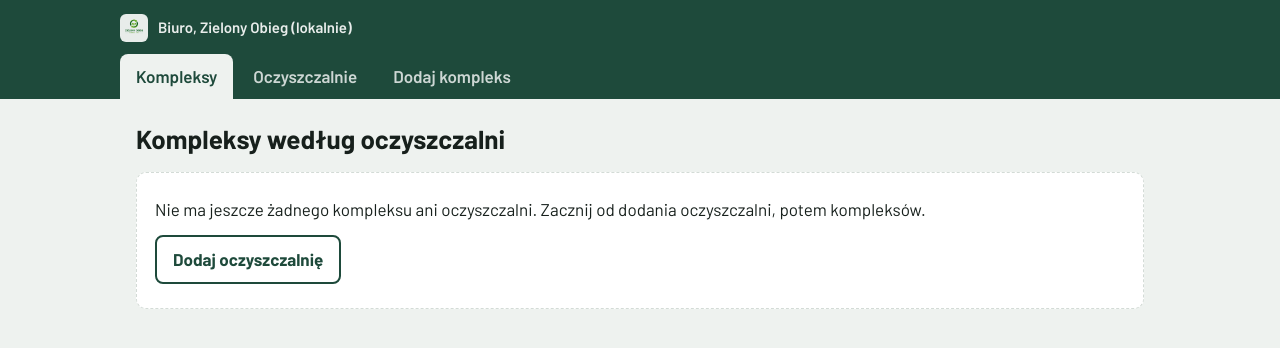
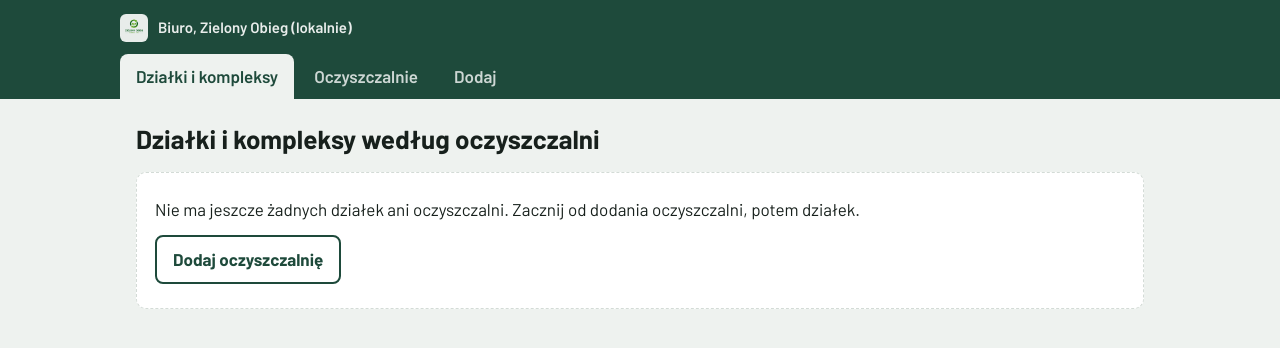
Before and after one commit to lukaskita-ctrl/bdo-monitor, a Flask app: page / in a window 1280 px wide. Shown: the top 348 px of the page. Run offline with Flask 3, Linux system fonts and the light colour scheme; data that the repository does not hold is empty.

Commit message:
Biuro: nazewnictwo działka / kompleks zgodne z praktyką
Pozycja = jedna próbka gleby. Jeden numer działki to 'działka', kilka
sąsiadujących małych działek badanych jedną próbką to 'kompleks'.

Co-Authored-By: Claude Opus 5.5 <noreply@anthropic.com>
Claude-Session: https://claude.ai/code/session_01NYjXbuRokgegXDD6FYuj97

```diff
--- a/biuro/app.py
+++ b/biuro/app.py
@@ -199,7 +199,7 @@ def nowy_kompleks():
         try:
             nazwa = (request.form.get("nazwa") or "").strip()
             if not nazwa:
-                raise ValueError("Podaj nazwę kompleksu.")
+                raise ValueError("Podaj nazwę roboczą.")
             dzialki = [d for d in re.split(r"[,;\s]+", request.form.get("dzialki", "")) if d]
             if not dzialki:
                 raise ValueError("Podaj co najmniej jeden numer działki.")
@@ -210,7 +210,7 @@ def nowy_kompleks():
                 wlasciciel=request.form.get("wlasciciel"), uwagi=request.form.get("uwagi") or None,
                 oczyszczalnie_ids=request.form.getlist("oczyszczalnie"))
             db().commit()
-            flash(f"Dodano kompleks „{nazwa}”.", "ok")
+            flash(f"Dodano „{nazwa}”.", "ok")
             return redirect(url_for("kompleks", kid=kid))
         except ValueError as e:
             flash(str(e), "error")
@@ -228,7 +228,7 @@ def dodaj_dostawe(kid):
         db().commit()
         stan = baza.stan_kompleksu(db(), kid)
         if stan["przekroczony"]:
-            flash("Dostawa zapisana, ale LIMIT KOMPLEKSU JEST PRZEKROCZONY. Sprawdź wpisy.", "error")
+            flash("Dostawa zapisana, ale LIMIT JEST PRZEKROCZONY. Sprawdź wpisy.", "error")
         else:
             flash(f"Dostawa zapisana. Zostało {pl(stan['pozostalo_sm_ha'])} Mg s.m./ha.", "ok")
     except ValueError as e:
--- a/biuro/templates/base_biuro.html
+++ b/biuro/templates/base_biuro.html
@@ -48,9 +48,9 @@
                 <span>Biuro, Zielony Obieg (lokalnie)</span>
             </div>
             <nav class="zakladki" aria-label="Sekcje">
-                <a href="{{ url_for('kompleksy') }}" {% if request.endpoint in ('kompleksy', 'kompleks') %}aria-current="page"{% endif %}>Kompleksy</a>
+                <a href="{{ url_for('kompleksy') }}" {% if request.endpoint in ('kompleksy', 'kompleks') %}aria-current="page"{% endif %}>Działki i kompleksy</a>
                 <a href="{{ url_for('oczyszczalnie') }}" {% if request.endpoint == 'oczyszczalnie' %}aria-current="page"{% endif %}>Oczyszczalnie</a>
-                <a href="{{ url_for('nowy_kompleks') }}" {% if request.endpoint == 'nowy_kompleks' %}aria-current="page"{% endif %}>Dodaj kompleks</a>
+                <a href="{{ url_for('nowy_kompleks') }}" {% if request.endpoint == 'nowy_kompleks' %}aria-current="page"{% endif %}>Dodaj</a>
             </nav>
         </div>
     </header>
--- a/biuro/templates/kompleks.html
+++ b/biuro/templates/kompleks.html
@@ -3,7 +3,7 @@
 {% block tytul %}{{ k.nazwa }}{% endblock %}
 {% block tresc %}
 <h1>{{ k.nazwa }}</h1>
-<p class="okres">{{ k.obreb or '' }}{% if k.gmina %}, gm. {{ k.gmina }}{% endif %} – działki {{ s.dzialki|join(', ') }}, {{ k.kategoria_gruntu or 'kategoria gruntu nieznana' }}</p>
+<p class="okres">{% if s.dzialki|length > 1 %}Kompleks {{ s.dzialki|length }} sąsiadujących działek ({{ s.dzialki|join(', ') }}) – jedna próbka gleby{% else %}Działka {{ s.dzialki|join(', ') }}{% endif %}, {{ k.obreb or '' }}{% if k.gmina %}, gm. {{ k.gmina }}{% endif %}, {{ k.kategoria_gruntu or 'kategoria gruntu nieznana' }}</p>
 
 {% if s.przekroczony %}<div class="komunikat komunikat-error">Limit {{ limit|pl }} Mg s.m./ha w ostatnich 3 latach jest przekroczony.</div>{% endif %}
 {% for u in s.uwagi_gleby %}<div class="komunikat komunikat-error" style="border-color:#c98a00;background:#fff6e0;color:#5c4100">{{ u }}</div>{% endfor %}
@@ -11,7 +11,7 @@
 <form method="post" action="{{ url_for('zmien_przypisania', kid=k.id) }}" class="formularz" style="margin-bottom:12px">
     <input type="hidden" name="csrf_token" value="{{ csrf_token() }}">
     <fieldset class="szeroko" style="border:0;padding:0;margin:0">
-        <legend style="font-weight:600;font-size:14px;margin-bottom:6px">Oczyszczalnie przypisane do kompleksu</legend>
+        <legend style="font-weight:600;font-size:14px;margin-bottom:6px">Oczyszczalnie, z których osad trafia tutaj</legend>
         {% if wszystkie %}<div class="wybor">{% for o in wszystkie %}<label><input type="checkbox" name="oczyszczalnie" value="{{ o.id }}" {% if o.id in przypisane_ids %}checked{% endif %}> {{ o.nazwa }}</label>{% endfor %}</div>
         {% else %}<p class="okres" style="margin:0">Brak oczyszczalni – dodaj je w zakładce „Oczyszczalnie”.</p>{% endif %}
     </fieldset>
@@ -19,7 +19,7 @@
 </form>
 
 <div class="siatka">
-    <div class="kafel"><div class="wartosc liczby">{{ k.powierzchnia_ha|pl }} ha</div><div class="opis">powierzchnia kompleksu</div></div>
+    <div class="kafel"><div class="wartosc liczby">{{ k.powierzchnia_ha|pl }} ha</div><div class="opis">powierzchnia (jedna próbka gleby)</div></div>
     <div class="kafel"><div class="wartosc liczby">{{ s.dawka_sm_ha|pl }}</div><div class="opis">Mg s.m./ha od {{ s.okres_od|data_pl }} (limit {{ limit|pl }})</div></div>
     <div class="kafel"><div class="wartosc liczby">{{ s.pozostalo_sm_mg|pl }}</div><div class="opis">Mg s.m. można jeszcze dać ({{ s.pozostalo_sm_ha|pl }} Mg s.m./ha)</div></div>
     <div class="kafel"><div class="wartosc liczby">{{ s.suma_mokra_mg|pl }}</div><div class="opis">Mg osadu w {{ s.dostaw_w_okresie }} dostawach (3 lata)</div></div>
--- a/biuro/templates/kompleksy.html
+++ b/biuro/templates/kompleksy.html
@@ -1,9 +1,9 @@
 {% extends "base_biuro.html" %}
-{% block tytul %}Kompleksy{% endblock %}
+{% block tytul %}Działki i kompleksy{% endblock %}
 {% block tresc %}
-<h1>Kompleksy według oczyszczalni</h1>
+<h1>Działki i kompleksy według oczyszczalni</h1>
 {% if grupy %}
-<p class="okres">Limit {{ limit|pl }} Mg s.m./ha w ostatnich 3 latach, liczony dla całego kompleksu. Kompleks wspólny dla kilku oczyszczalni ma jeden limit – widać go w każdej z nich.</p>
+<p class="okres">Każda pozycja to jedna próbka gleby i jeden limit {{ limit|pl }} Mg s.m./ha w ostatnich 3 latach: pojedyncza działka albo kompleks sąsiadujących działek badanych jedną próbką. Pozycja wspólna dla kilku oczyszczalni ma jeden limit – widać ją w każdej z nich.</p>
 <form method="get" class="formularz" style="margin-bottom:6px">
     <label>Przelicz wolne miejsce na tony osadu przy suchej masie [%] <input name="sm" inputmode="decimal" value="{{ sm|pl if sm else '' }}" placeholder="np. 19"></label>
     <button class="przycisk" type="submit">Przelicz</button>
@@ -12,19 +12,19 @@
 <section class="grupa">
     <div class="grupa-naglowek">
         <h2>{% if g.oczyszczalnia %}{{ g.oczyszczalnia.nazwa }}{% else %}Bez przypisanej oczyszczalni{% endif %}</h2>
-        <span class="okres" style="margin:0">{{ g.kompleksy|length }} {{ 'kompleks' if g.kompleksy|length == 1 else 'kompleksy' if g.kompleksy|length in (2,3,4) else 'kompleksów' }}, {{ g.ha|pl }} ha, wolne {{ g.wolne_sm_mg|pl }} Mg s.m.{% if sm %} ≈ {{ ile(g.wolne_sm_mg, sm)|pl(0) }} Mg osadu przy {{ sm|pl }}%{% endif %}</span>
+        <span class="okres" style="margin:0">{{ g.kompleksy|length }} {{ 'pozycja' if g.kompleksy|length == 1 else 'pozycje' if g.kompleksy|length in (2,3,4) else 'pozycji' }}, {{ g.ha|pl }} ha, wolne {{ g.wolne_sm_mg|pl }} Mg s.m.{% if sm %} ≈ {{ ile(g.wolne_sm_mg, sm)|pl(0) }} Mg osadu przy {{ sm|pl }}%{% endif %}</span>
     </div>
     {% if g.kompleksy %}
     <div class="tabela-ramka"><table>
         <thead><tr>
-            <th>Kompleks</th><th>Działki</th><th class="num">ha</th><th>Badanie gleby</th>
+            <th>Działka / kompleks</th><th>Numery działek</th><th class="num">ha</th><th>Badanie gleby</th>
             <th class="num">Wykorzystano</th><th>Limit</th><th class="num">Zostało</th>
         </tr></thead>
         <tbody>
         {% for s in g.kompleksy %}
             {% set k = s.kompleks %}
             <tr>
-                <td><a href="{{ url_for('kompleks', kid=k.id) }}">{{ k.nazwa }}</a>{% if k.gmina %}<br><span class="okres" style="margin:0">gm. {{ k.gmina }}</span>{% endif %}
+                <td><a href="{{ url_for('kompleks', kid=k.id) }}">{{ k.nazwa }}</a><br><span class="okres" style="margin:0">{% if s.dzialki|length > 1 %}kompleks {{ s.dzialki|length }} działek{% else %}działka{% endif %}</span>
                     {% if g.wspolne_z.get(k.id) %}<br><span class="wspolny">wspólny z: {{ g.wspolne_z[k.id]|join(', ') }}</span>{% endif %}</td>
                 <td>{{ s.dzialki|join(', ') }}</td>
                 <td class="num liczby">{{ k.powierzchnia_ha|pl }}</td>
@@ -40,13 +40,13 @@
         </tbody>
     </table></div>
     {% else %}
-    <p class="okres">Brak przypisanych kompleksów. Przypisz je na stronie kompleksu.</p>
+    <p class="okres">Brak przypisanych działek. Przypisz je na stronie działki lub kompleksu.</p>
     {% endif %}
 </section>
 {% endfor %}
 {% else %}
 <div class="pusto">
-    <p>Nie ma jeszcze żadnego kompleksu ani oczyszczalni. Zacznij od dodania oczyszczalni, potem kompleksów.</p>
+    <p>Nie ma jeszcze żadnych działek ani oczyszczalni. Zacznij od dodania oczyszczalni, potem działek.</p>
     <a class="przycisk przycisk-drugi" href="{{ url_for('oczyszczalnie') }}">Dodaj oczyszczalnię</a>
 </div>
 {% endif %}
```
Also changed, not shown: CLAUDE.md (+1 -1 lines), biuro/templates/nowy_kompleks.html (+6 -6 lines), tests/test_biuro.py (+1 -1 lines).
